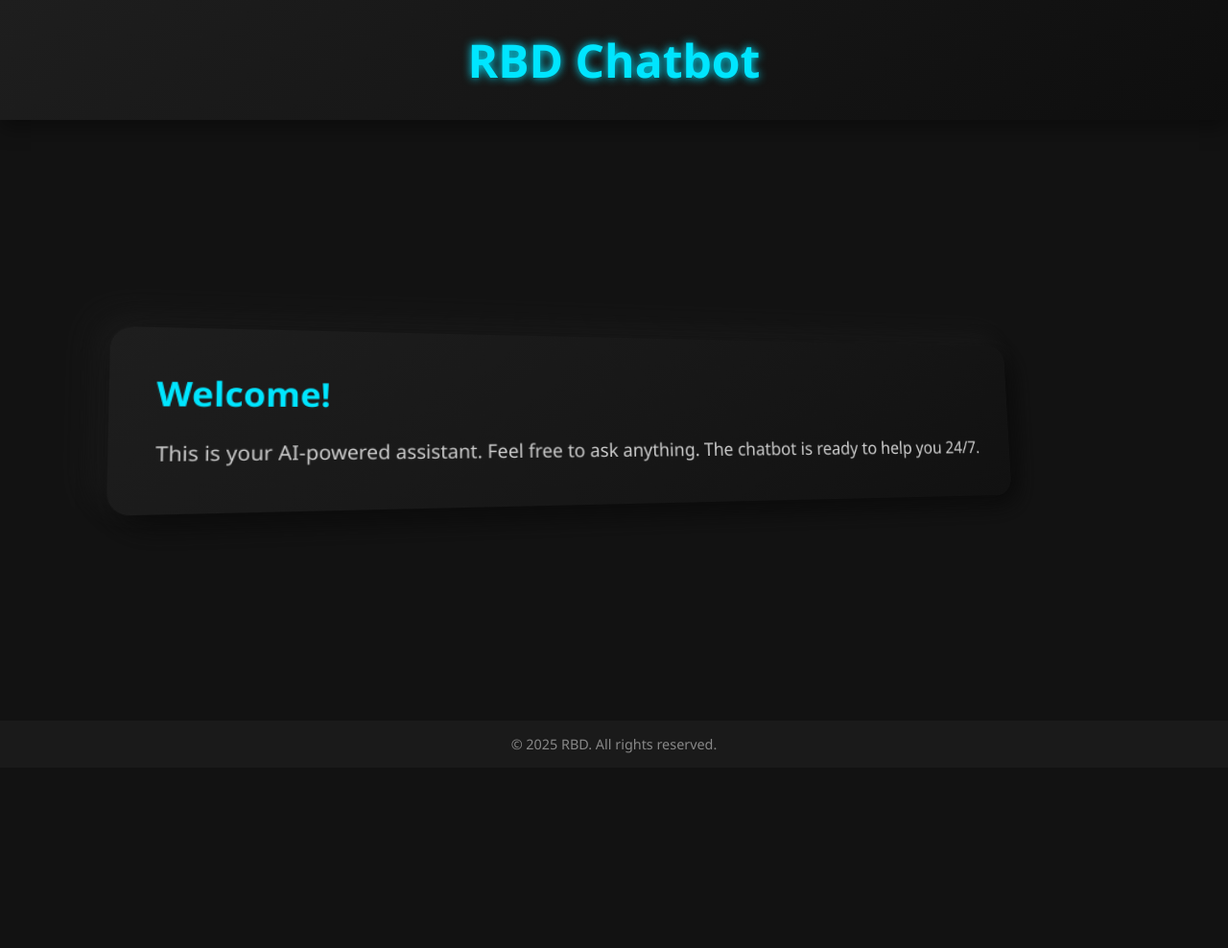
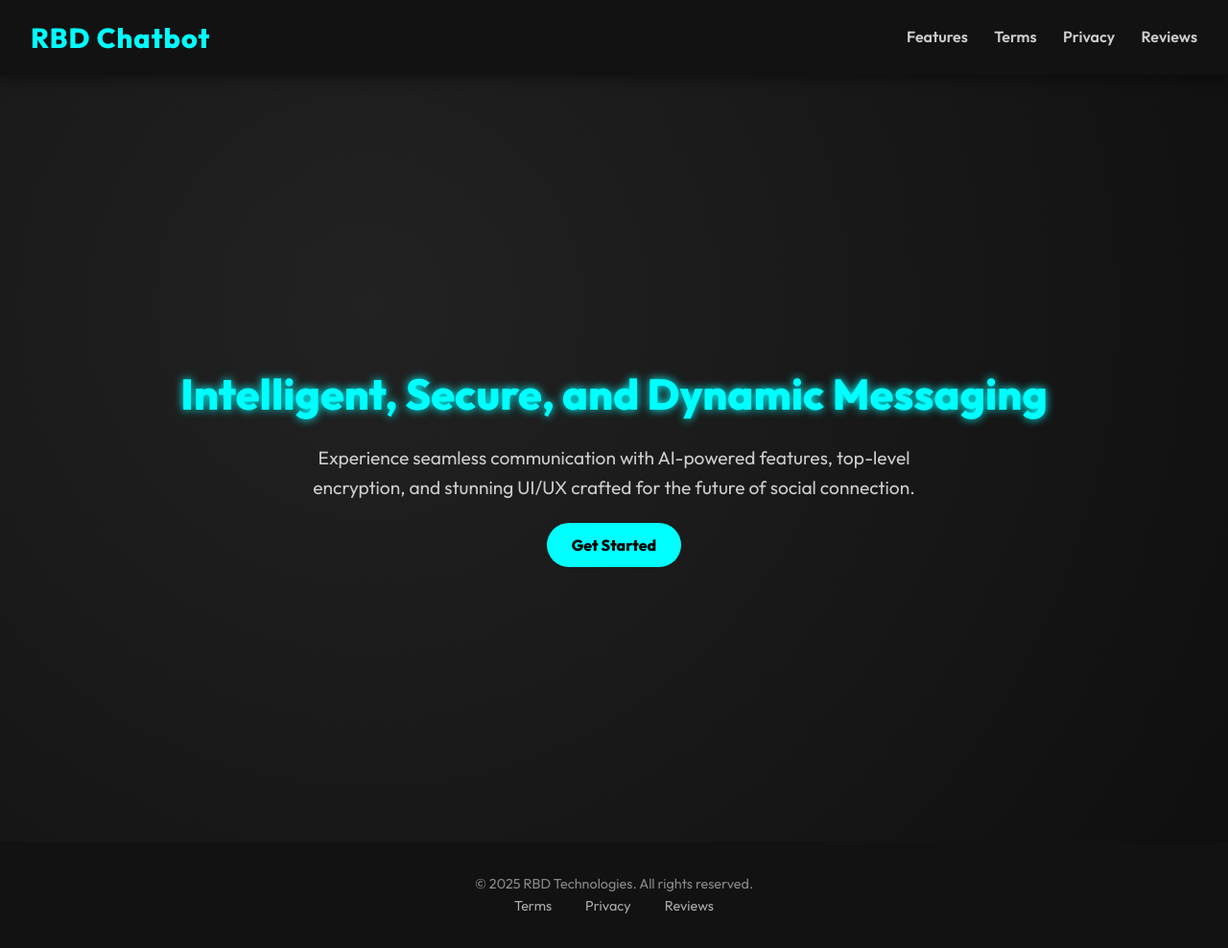
Before and after one commit to shreyash359/Sm, a plain HTML site: page index.html in a window 1280 px wide. Shown: the whole page at 96% size. Before the commit the page ends 800 px from the top, so only its background shows below. Drawn offline with Linux system fonts and the light colour scheme.

Commit message:
Update index.html

```diff
--- a/index.html
+++ b/index.html
@@ -2,105 +2,132 @@
 <html lang="en">
 <head>
   <meta charset="UTF-8" />
-  <meta name="viewport" content="width=device-width, initial-scale=1.0"/>
-  <meta http-equiv="X-UA-Compatible" content="ie=edge"/>
+  <meta name="viewport" content="width=device-width, initial-scale=1.0" />
   <title>RBD Chatbot</title>
+  <link href="https://fonts.googleapis.com/css2?family=Outfit:wght@400;600;800&display=swap" rel="stylesheet" />
   <style>
     * {
-      box-sizing: border-box;
       margin: 0;
       padding: 0;
+      box-sizing: border-box;
+      scroll-behavior: smooth;
     }
 
     body {
-      font-family: 'Segoe UI', Tahoma, Geneva, Verdana, sans-serif;
-      background-color: #121212;
-      color: #e0e0e0;
-      display: flex;
-      flex-direction: column;
-      align-items: center;
-      min-height: 100vh;
-      overflow-x: hidden;
+      font-family: 'Outfit', sans-serif;
+      background: #0f0f0f;
+      color: #f5f5f5;
+      line-height: 1.6;
     }
 
     header {
-      width: 100%;
-      padding: 30px 0;
-      background: linear-gradient(145deg, #1e1e1e, #0e0e0e);
-      text-align: center;
-      box-shadow: 0 8px 20px rgba(0,0,0,0.4);
+      display: flex;
+      justify-content: space-between;
+      align-items: center;
+      padding: 1rem 2rem;
+      background: #121212;
+      box-shadow: 0 4px 12px rgba(0, 0, 0, 0.4);
+      position: sticky;
+      top: 0;
+      z-index: 1000;
     }
 
     header h1 {
-      font-size: 3em;
-      color: #00e5ff;
-      text-shadow: 0 0 10px #00e5ff;
+      font-size: 1.8rem;
+      font-weight: 800;
+      color: #0ff;
+      letter-spacing: 1px;
     }
 
-    main {
-      flex: 1;
-      padding: 60px 20px;
+    nav a {
+      margin-left: 1.5rem;
+      text-decoration: none;
+      color: #ccc;
+      font-weight: 600;
+      transition: color 0.3s ease;
+    }
+
+    nav a:hover {
+      color: #0ff;
+    }
+
+    .hero {
       display: flex;
+      flex-direction: column;
       justify-content: center;
       align-items: center;
-      perspective: 1000px;
+      height: 100vh;
+      text-align: center;
+      padding: 2rem;
+      background: radial-gradient(circle at 50% 50%, #1a1a1a, #0f0f0f);
+      animation: pulseBG 10s infinite;
     }
 
-    .card {
-      background: linear-gradient(145deg, #1e1e1e, #111);
-      padding: 40px;
-      border-radius: 20px;
-      box-shadow: 10px 10px 30px #0a0a0a, -10px -10px 30px #1c1c1c;
-      transform-style: preserve-3d;
-      transform: rotateY(15deg) rotateX(5deg);
-      transition: transform 0.6s ease;
+    @keyframes pulseBG {
+      0%, 100% {
+        background: radial-gradient(circle at 50% 50%, #1a1a1a, #0f0f0f);
+      }
+      50% {
+        background: radial-gradient(circle at 30% 30%, #222, #0f0f0f);
+      }
     }
 
-    .card:hover {
-      transform: rotateY(0deg) rotateX(0deg) scale(1.02);
+    .hero h2 {
+      font-size: 2.8rem;
+      color: #0ff;
+      margin-bottom: 1rem;
+      text-shadow: 0 0 10px #0ff;
     }
 
-    .card h2 {
-      font-size: 2em;
-      color: #00e5ff;
-      margin-bottom: 20px;
-    }
-
-    .card p {
-      font-size: 1.2em;
-      line-height: 1.6;
+    .hero p {
+      font-size: 1.2rem;
+      max-width: 700px;
       color: #ccc;
     }
 
-    footer {
-      width: 100%;
-      text-align: center;
-      padding: 15px;
-      background-color: #1a1a1a;
-      color: #888;
-      font-size: 0.9em;
+    .cta {
+      margin-top: 2rem;
     }
 
-    @media (max-width: 768px) {
-      header h1 {
-        font-size: 2em;
+    .cta a {
+      padding: 0.8rem 1.6rem;
+      background: #0ff;
+      color: #000;
+      font-weight: bold;
+      border: none;
+      border-radius: 50px;
+      text-decoration: none;
+      transition: background 0.3s ease;
     }
 
-      .card {
-        padding: 20px;
-        transform: none;
+    .cta a:hover {
+      background: #00cccc;
     }
 
-      .card:hover {
-        transform: none;
+    footer {
+      text-align: center;
+      padding: 2rem;
+      background: #121212;
+      font-size: 0.9rem;
+      color: #888;
     }
 
-      .card h2 {
-        font-size: 1.5em;
+    footer a {
+      margin: 0 1rem;
+      color: #aaa;
+      text-decoration: none;
     }
 
-      .card p {
-        font-size: 1em;
+    footer a:hover {
+      color: #0ff;
+    }
+
+    @media screen and (max-width: 600px) {
+      .hero h2 {
+        font-size: 2rem;
+      }
+      nav a {
+        margin: 0 0.8rem;
       }
     }
   </style>
@@ -109,20 +136,33 @@
 
   <header>
     <h1>RBD Chatbot</h1>
+    <nav>
+      <a href="#features">Features</a>
+      <a href="#terms">Terms</a>
+      <a href="#privacy">Privacy</a>
+      <a href="#reviews">Reviews</a>
+    </nav>
   </header>
 
-  <main>
-    <div class="card">
-      <h2>Welcome!</h2>
-      <p>This is your AI-powered assistant. Feel free to ask anything. The chatbot is ready to help you 24/7.</p>
+  <section class="hero">
+    <h2>Intelligent, Secure, and Dynamic Messaging</h2>
+    <p>Experience seamless communication with AI-powered features, top-level encryption, and stunning UI/UX crafted for the future of social connection.</p>
+    <div class="cta">
+      <a href="#">Get Started</a>
     </div>
-  </main>
+  </section>
 
   <footer>
-    © 2025 RBD. All rights reserved.
+    <p>&copy; 2025 RBD Technologies. All rights reserved.</p>
+    <div>
+      <a href="#terms">Terms</a>
+      <a href="#privacy">Privacy</a>
+      <a href="#reviews">Reviews</a>
+    </div>
   </footer>
 
   <!-- Tidio Chatbot -->
   <script src="//code.tidio.co/yprjxymdqktq74xxx5lokq9zkds8b3bm.js" async></script>
+
 </body>
 </html>
```
Lines whose indentation alone changed are shown as unchanged.
